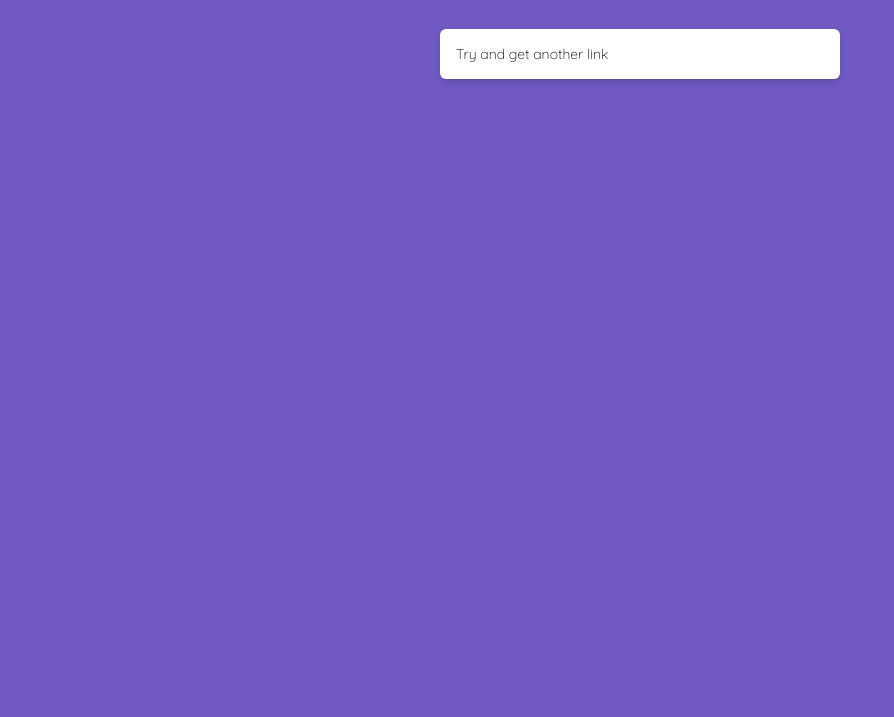
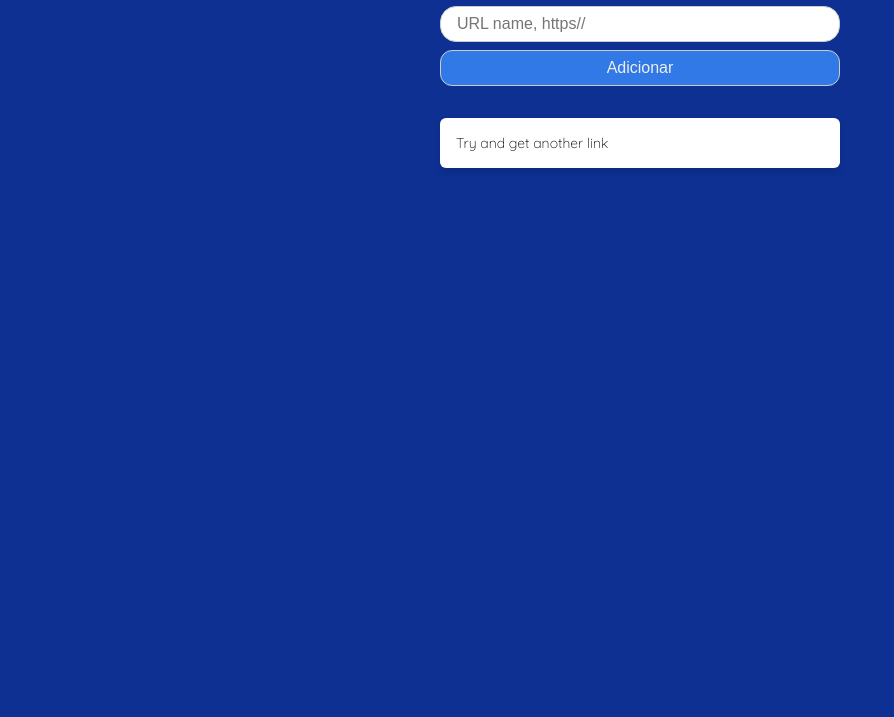
Before and after one commit to jeffsouza01/node-masterclass, a website: page http/public/index.html in a window 1280 px wide. Shown: the part 83-800 px from the top of the page, without its empty margins (0-894 px from the left). Drawn offline with Linux system fonts and the light colour scheme.

Commit message:
update style page

```diff
--- a/http/package.json
+++ b/http/package.json
@@ -1,7 +1,7 @@
 {
-  "name": "http",
+  "name": "http-study",
   "version": "1.0.0",
-  "description": "",
+  "description": "Testing Node Fuctions",
   "main": "server.js",
   "scripts": {
     "dev": "nodemon server.js",
--- a/http/public/index.html
+++ b/http/public/index.html
@@ -7,20 +7,20 @@
     <title>Server Criation</title>
 </head>
 <body>
-    <h2>My Links</h2>
+    <h1>My Links</h1>
 
     <form action="/" class="container">
         <input type="text" name="text" placeholder="URL name, https//">
-
+        <button type="submit" >Adicionar</button>
     </form>
 
-
-    <ul class="container">
-        <li>Try and get another link</li>
+    <div class="list">
+        <ul class="container">
+            <li>Try and get another link</li>
 
 
-    </ul>
-
+        </ul>
+    </div>
 
     <script src="script.js"></script>
 </body>
--- a/http/public/style.css
+++ b/http/public/style.css
@@ -10,7 +10,7 @@ html {
 
 body {
     font-family: 'Quicksand', sans-serif;
-    background: #7159c1;
+    background: #0d3092;
 }
 
 .container {
@@ -28,7 +28,7 @@ h1 {
 input {
     width: 100%;
     padding: 8px 16px;
-    margin-bottom: 32px;
+    margin-bottom: 8px;
     border-radius: 16px;
     border: 1px solid #ccc;
 
@@ -52,7 +52,7 @@ li {
     display: flex;
     align-items: center;
     justify-content: space-between;
-    border-bottom: 1px solid #ddd;
+    border-bottom: 1px solid rgb(192, 187, 187);
 }
 
 
@@ -72,6 +72,30 @@ li:last-child {
     border: none;
 }
 
+button {
+    width: 100%;
+    padding: 8px 16px;
+    margin-bottom: 32px;
+    border-radius: 12px;
+    background: #3179e6;
+    color: #eee;
+    border: 1px solid #ccc;
+
+    outline: none;
+
+    font-size: 1.6rem;
+    font-weight: 300;
+    transition: 1s;
+}
+
+
+button:hover {
+    opacity: 0.5;
+    cursor: pointer;
+    color: #000;
+}
+
+
 li span {
     cursor: pointer;
 }
--- a/http/server.js
+++ b/http/server.js
@@ -10,8 +10,8 @@ http.createServer((req, res)  => {
     const allowedFiles = ['.html', '.css', '.js']
     const allowed = allowedFiles.find( item => item == extname)
 
+    if (!allowed) return
 
-    if (!allowed) return
     if(req.url === '/') {
         fs.readFile(filePath,
         (err, content) => {
```
Also changed, not shown: 4 other files.
